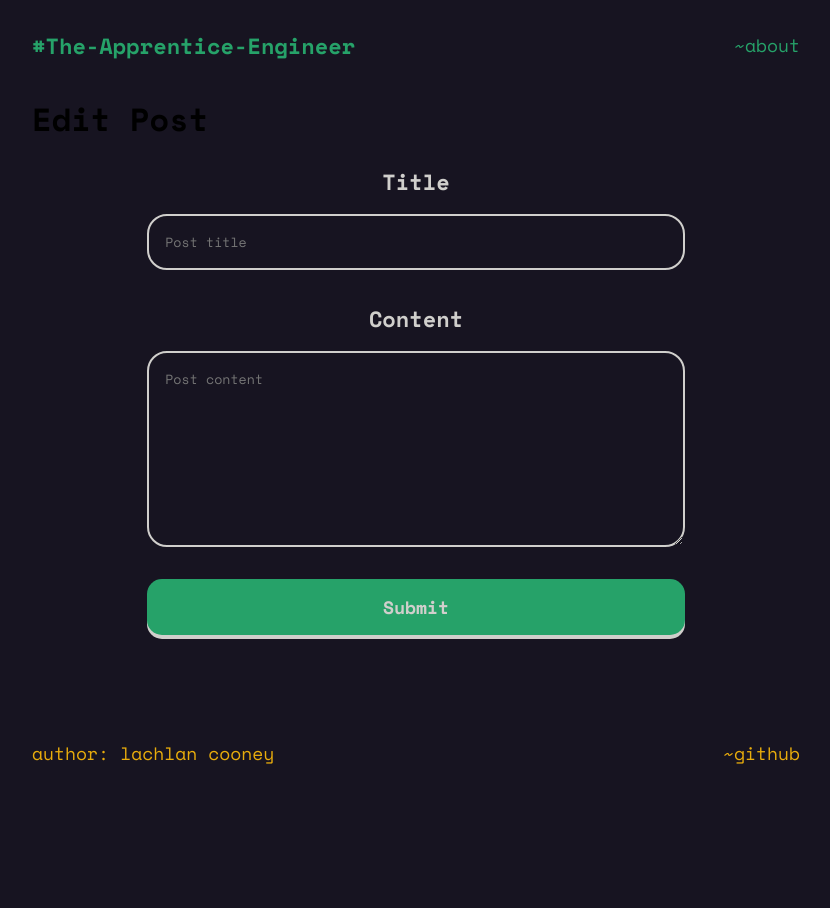
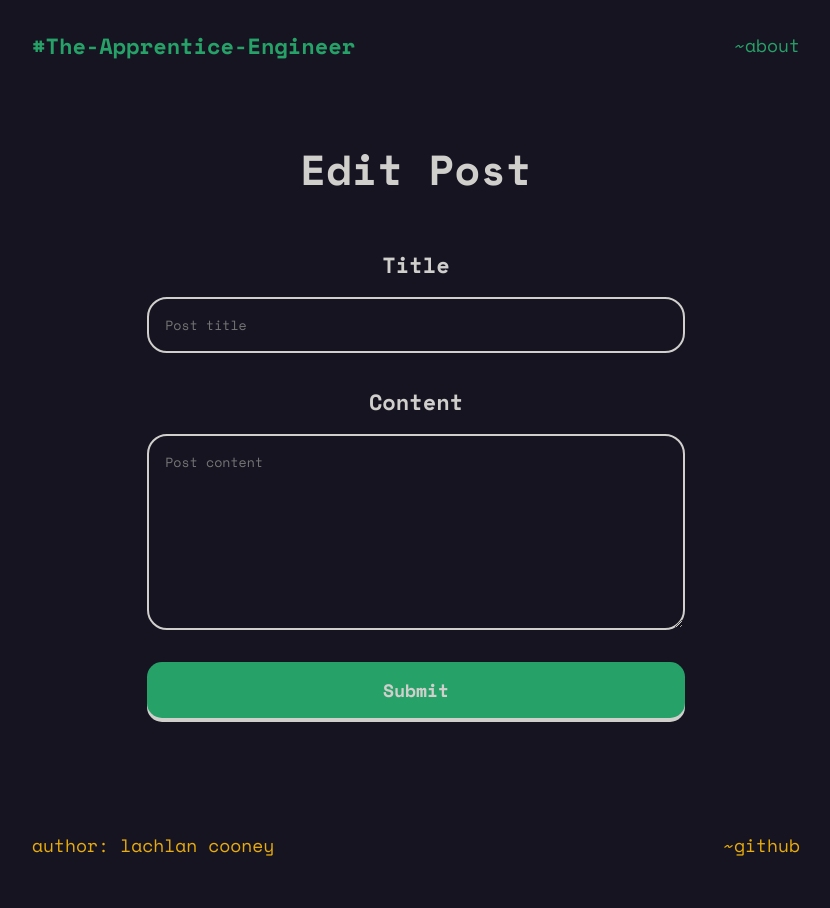
Before and after one commit to lachlan-cooney/flask-application, a Flask app: template templates/edit.html in a window 1280 px wide. Shown: the whole page, without its empty margins (224-1054 px from the left). Before the commit the page ends 764 px from the top, so only its background shows below. Run offline with Flask 3, Linux system fonts and the light colour scheme; the template is opened without the code that fills it, so the values that code supplies are empty.

Commit message:
feat: added styling to 'edit' page

```diff
--- a/static/css/style.css
+++ b/static/css/style.css
@@ -50,7 +50,8 @@ body {
 .hero-header,
 .post-title-individual,
 .about-title,
-.create-post-title {
+.create-post-title,
+.edit-post-title {
     font-size: 42px;
     font-weight: 700;
     color: #D0CFCC;
@@ -187,9 +188,10 @@ body {
 }
 
 
-/* create post page */
+/* create & edit post pages */
 
-.create-container{
+.create-container,
+.edit-container {
     display: flex;
     flex-direction: column;
     gap: 3rem;
```
